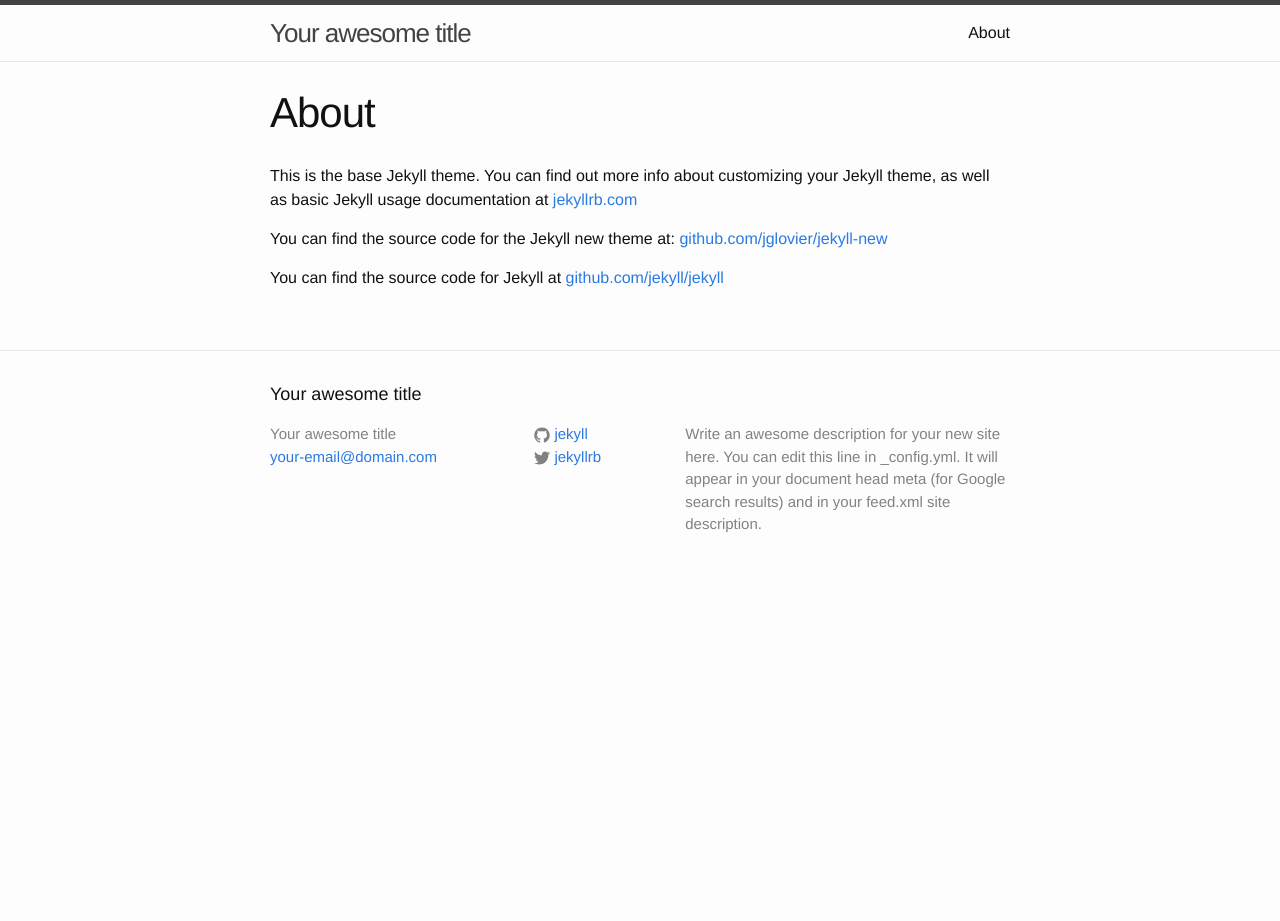
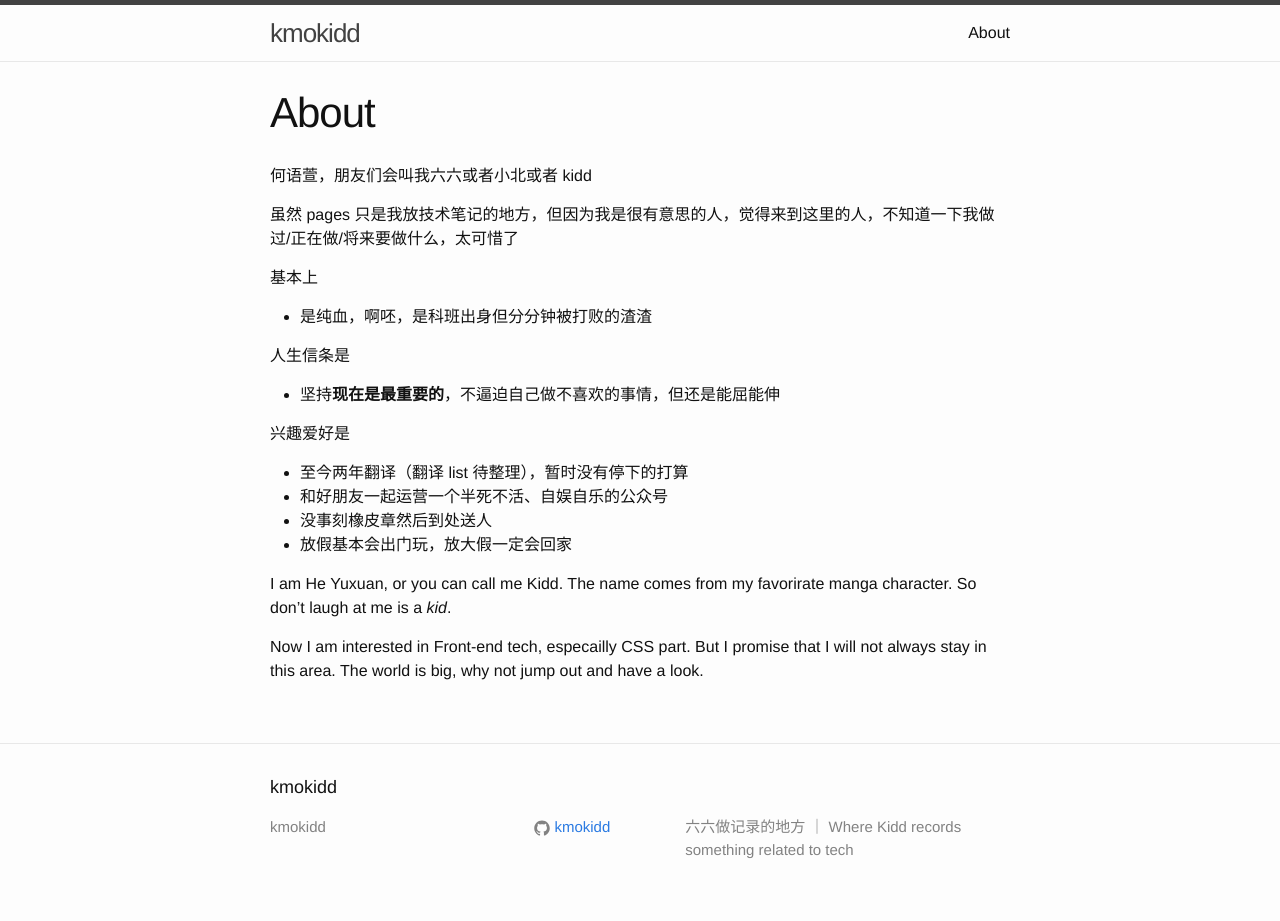
Before and after one commit to kmokidd/kmokidd.github.io, a Jekyll site: the page built from about.md, in a window 1280 px wide. Built offline with Jekyll 4.4.1, drawn with Linux system fonts in a browser that asks for light colours; before the commit the page ends 900 px from its top, so only the background shows below that.

Commit message:
upt post

```diff
--- a/_config.yml
+++ b/_config.yml
@@ -1,14 +1,10 @@
 # Site settings
-title: Your awesome title
-email: your-email@domain.com
+title: kmokidd
 description: > # this means to ignore newlines until "baseurl:"
-  Write an awesome description for your new site here. You can edit this
-  line in _config.yml. It will appear in your document head meta (for
-  Google search results) and in your feed.xml site description.
+  六六做记录的地方 ｜ Where Kidd records something related to tech
 baseurl: "" # the subpath of your site, e.g. /blog/
-url: "http://yourdomain.com" # the base hostname & protocol for your site
-twitter_username: jekyllrb
-github_username:  jekyll
+url: "http://kmokidd.github.io/" # the base hostname & protocol for your site
+github_username:  kmokidd
 
 # Build settings
 markdown: kramdown
--- a/_posts/2016-01-17-welcome-to-jekyll.markdown
+++ b/_posts/2016-01-17-welcome-to-jekyll.markdown
@@ -1,7 +1,7 @@
 ---
 layout: post
-title:  "Welcome to Jekyll!"
-date:   2016-01-17 21:59:30
+title:  "Hello World"
+date:   2016-01-17 00:00:00
 categories: jekyll update
 ---
 You’ll find this post in your `_posts` directory. Go ahead and edit it and re-build the site to see your changes. You can rebuild the site in many different ways, but the most common way is to run `jekyll serve --watch`, which launches a web server and auto-regenerates your site when a file is updated.
--- /dev/null
+++ b/_posts/2016-01-19-bye-2015-hey-2016.markdown
@@ -0,0 +1,6 @@
+---
+layout: post
+title:  "再见 2015，你好 2016"
+date:   2016-01-19 21:15
+categories: jekyll update
+---
--- a/about.md
+++ b/about.md
@@ -4,8 +4,39 @@ title: About
 permalink: /about/
 ---
 
-This is the base Jekyll theme. You can find out more info about customizing your Jekyll theme, as well as basic Jekyll usage documentation at [jekyllrb.com](http://jekyllrb.com/)
 
-You can find the source code for the Jekyll new theme at: [github.com/jglovier/jekyll-new](https://github.com/jglovier/jekyll-new)
 
-You can find the source code for Jekyll at [github.com/jekyll/jekyll](https://github.com/jekyll/jekyll)
+何语萱，朋友们会叫我六六或者小北或者 kidd
+
+
+
+虽然 pages 只是我放技术笔记的地方，但因为我是很有意思的人，觉得来到这里的人，不知道一下我做过/正在做/将来要做什么，太可惜了
+
+
+
+基本上
+
++ 是纯血，啊呸，是科班出身但分分钟被打败的渣渣
+
+
+
+人生信条是
+
++ 坚持**现在是最重要的**，不逼迫自己做不喜欢的事情，但还是能屈能伸
+
+
+
+兴趣爱好是
+
++ 至今两年翻译（翻译 list 待整理），暂时没有停下的打算
++ 和好朋友一起运营一个半死不活、自娱自乐的公众号
++ 没事刻橡皮章然后到处送人
++ 放假基本会出门玩，放大假一定会回家
+
+
+
+I am He Yuxuan, or you can call me Kidd. The name comes from my favorirate manga character. So don't laugh at me is a *kid*.
+
+
+
+Now I am interested in Front-end tech, especailly CSS part. But I promise that I will not always stay in this area. The world is big, why not jump out and have a look.
```
